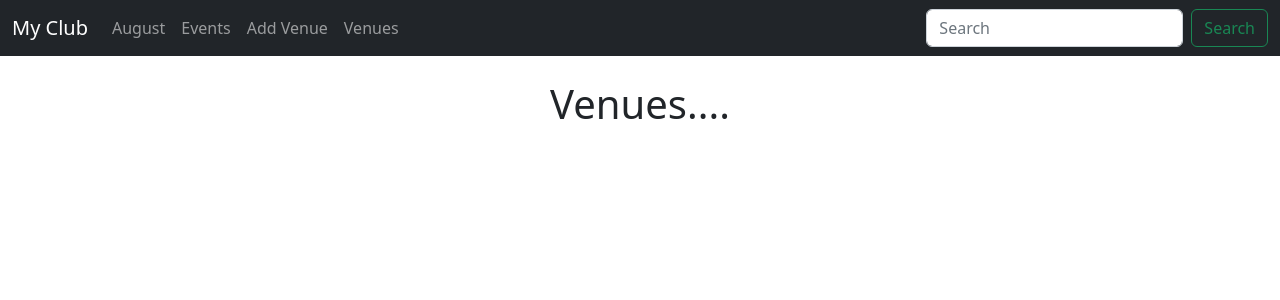
After one commit to Stephen-Nw/clubsite, a Django app: page /list_venues in a window 1280 px wide. The commit adds this page. Shown: the top 300 px of the page. Run offline with Django 4.2, Linux system fonts and the light colour scheme; data that the repository does not hold is empty.

Commit message:
create venues list

```diff
--- a/events/templates/events/event_list.html
+++ b/events/templates/events/event_list.html
@@ -18,8 +18,7 @@
 <li>Venue Website: {{ event.venue.web }}</li>
 <li>Manager: {{ event.manager }}</li>
 <li>Description: {{ event.description }}</li>
-<li>Approved: {{ event.approved }}</li>
-	<li>Attendees:<br/>
+<li>Attendees:<br/>
 	{% for user in event.attendees.all %}
 {{ user }}<br/>
 
--- a/events/templates/events/navbar.html
+++ b/events/templates/events/navbar.html
@@ -18,6 +18,10 @@
             <a class="nav-link" href="{% url 'add-venue' %}">Add Venue</a>
           </li>
 
+          <li class="nav-item">
+            <a class="nav-link" href="{% url 'list-venues' %}">Venues</a>
+          </li>
+
         </ul>
 
         <form class="d-flex" role="search">
--- /dev/null
+++ b/events/templates/events/venue.html
@@ -0,0 +1,16 @@
+{% extends 'events/base.html' %}
+
+
+{% block content %}
+    <center>
+        <h1>Venues....</h1>
+        <br>
+
+        {% for venue in venue_list%}
+        <a href="">{{ venue }}</a>
+        <br>
+        {% endfor %}
+
+
+    </center>
+{% endblock content %}
--- a/events/urls.py
+++ b/events/urls.py
@@ -5,5 +5,6 @@ urlpatterns = [
     path('', views.home, name="home"),
     path('<int:year>/<str:month>/', views.home, name="home"),
     path('events', views.all_events, name="list-events"),
-    path('add_venue', views.add_venue, name="add-venue")
+    path('add_venue', views.add_venue, name="add-venue"),
+    path('list_venues', views.list_venues, name='list-venues'),
 ]
--- a/events/views.py
+++ b/events/views.py
@@ -3,8 +3,13 @@ import calendar
 from calendar import HTMLCalendar
 from django.http import HttpResponseRedirect
 from datetime import datetime
-from .models import Event
+from .models import Event, Venue
 from .forms import VenueForm
+
+
+def list_venues(request):
+    venue_list = Venue.objects.all()
+    return render(request, 'events/venue.html', {"venue_list": venue_list})
 
 
 def add_venue(request):
@@ -23,7 +28,7 @@ def add_venue(request):
 
 
 def all_events(request):
-    event_list = Event.objects.all().order_by()
+    event_list = Event.objects.all()
     return render(request, 'events/event_list.html', {"event_list": event_list})
 
 
```
